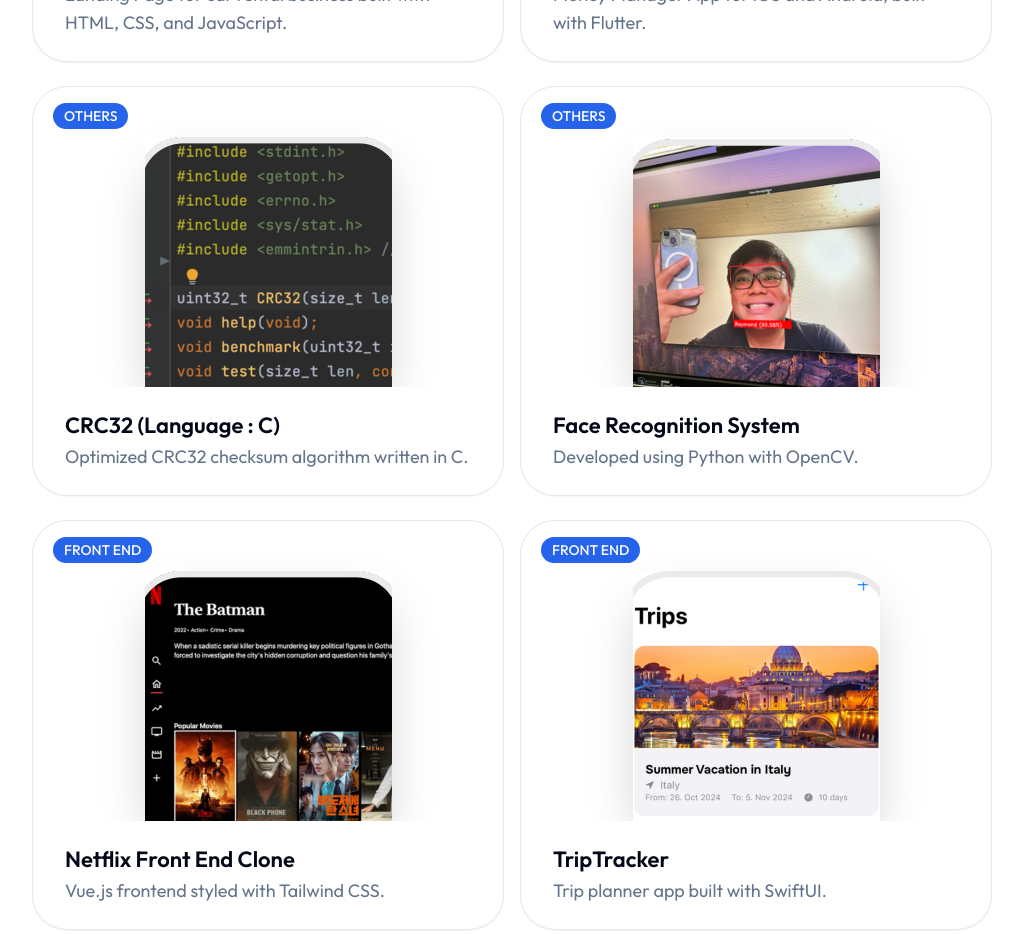
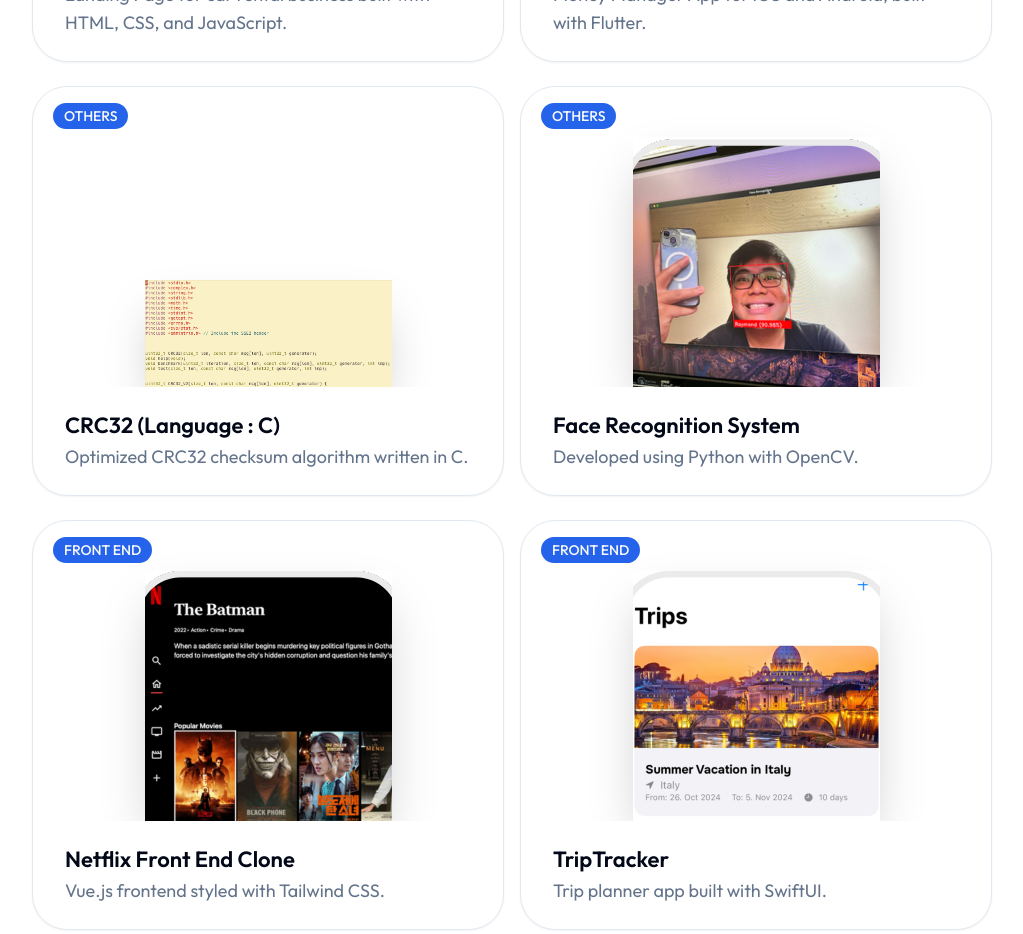
Before and after one commit to raymondkings/raymond-king, a Next.js app: page /projects in a window 1280 px wide. Shown: the part 1160-2094 px from the top of the page, without its empty margins (128-1151 px from the left). Built offline with nearby package versions, Linux system fonts and the light colour scheme.

Commit message:
new images for crc32-checksum-c

```diff
--- a/app/projects/projectData.js
+++ b/app/projects/projectData.js
@@ -66,7 +66,7 @@
     },
     {
         slug: 'crc32-checksum-c',
-        image: ['/work/2.png'],
+        image: ['/work/crc32-checksum-c/1.png'],
         category: 'Others',
         name: 'CRC32 (Language : C)',
         description: 'Optimized CRC32 checksum algorithm written in C.',
```
Also changed, not shown: public/work/crc32-checksum-c/1.png (added).
